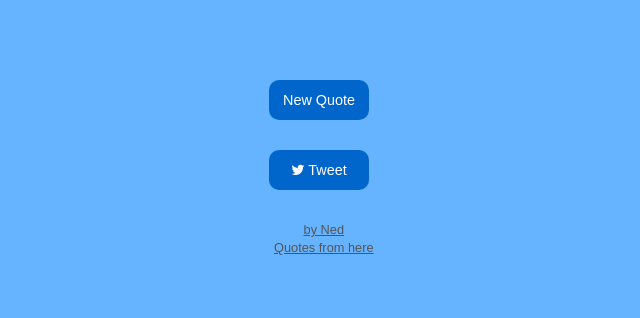
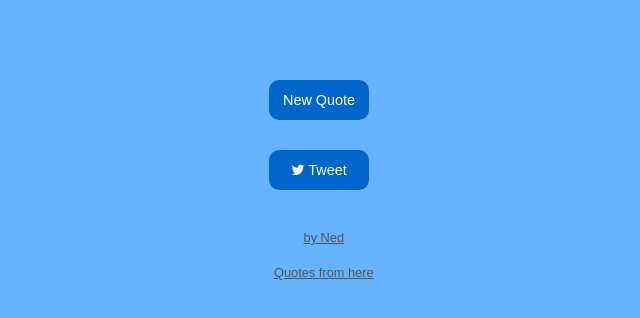
Before and after one commit to thisisned/quote-generator, a plain HTML site: page index.html in a window 1280 px wide. Shown: the whole page, without its empty margins (571-1211 px from the left). Drawn offline with nearby package versions, Linux system fonts and the light colour scheme; no server answers; a web font is replaced by a local one.

Commit message:
Adds quote source but fixed

```diff
--- a/css/style.css
+++ b/css/style.css
@@ -56,13 +56,14 @@ p {
   opacity: 0.8;
 }
 
-.footer {
+a.footer {
   color: #555;
   padding: 5px;
   font-family: sans-serif;
   font-size: 0.8em;
+  line-height: 35px;
 }
 
-.footer:hover {
+a.footer:hover {
   color: #222;
 }
```
